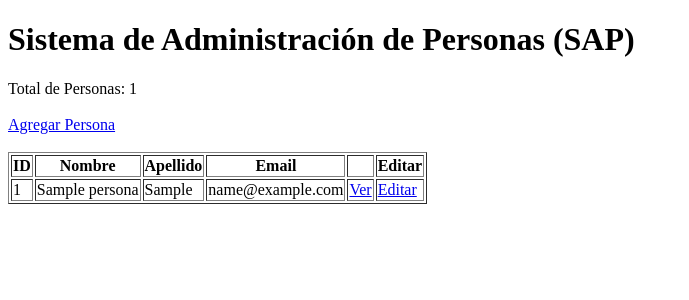
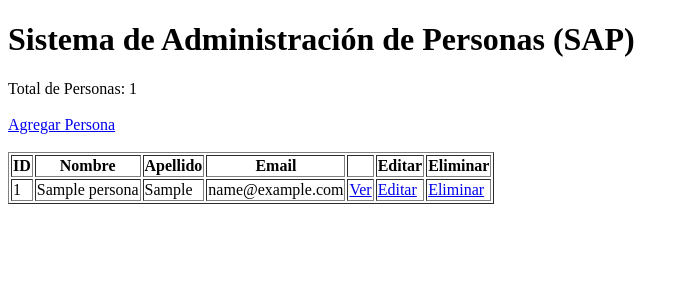
Before and after one commit to sebasio3k/SAP-FLASK, a Flask app: page / in a window 1280 px wide. Shown: the top 300 px of the page, without its empty margins (0-689 px from the left). Run offline with Flask 2, Linux system fonts and the light colour scheme; tables that the repository leaves empty hold one stand-in row (values such as "Sample post").

Commit message:
eliminar persona

```diff
--- a/app.py
+++ b/app.py
@@ -94,3 +94,17 @@ def editar_persona(id):
             return redirect(url_for('inicio'))
 
     return render_template('editar.html', person_form=forma_persona)
+
+
+@app.route('/eliminar/<int:id>')
+def eliminar(id):
+    # Recuperar objeto de tipo Persona a eliminar:
+    persona = Persona.query.get_or_404(id)
+    app.logger.debug(f'Persona a eliminar {persona}')
+
+    # Eliminar el nuevo registro editado:
+    db.session.delete(persona)
+    db.session.commit()  # guardar cambios en BD
+    return redirect(url_for('inicio'))
+
+    return render_template('eliminar.html', person_form=forma_persona)
--- a/templates/index.html
+++ b/templates/index.html
@@ -24,6 +24,7 @@
             <th>Email</th>
             <th></th>
             <th>Editar</th>
+            <th>Eliminar</th>
         </tr>
         </thead>
         <tbody>
@@ -35,6 +36,7 @@
             <td>{{person.email}}</td>
             <td><a href="ver/{{person.id}}">Ver</a></td>
             <td><a href="editar/{{person.id}}">Editar</a></td>
+            <td><a href="eliminar/{{person.id}}">Eliminar</a></td>
         </tr>
         {% endfor %}
         </tbody>
```
